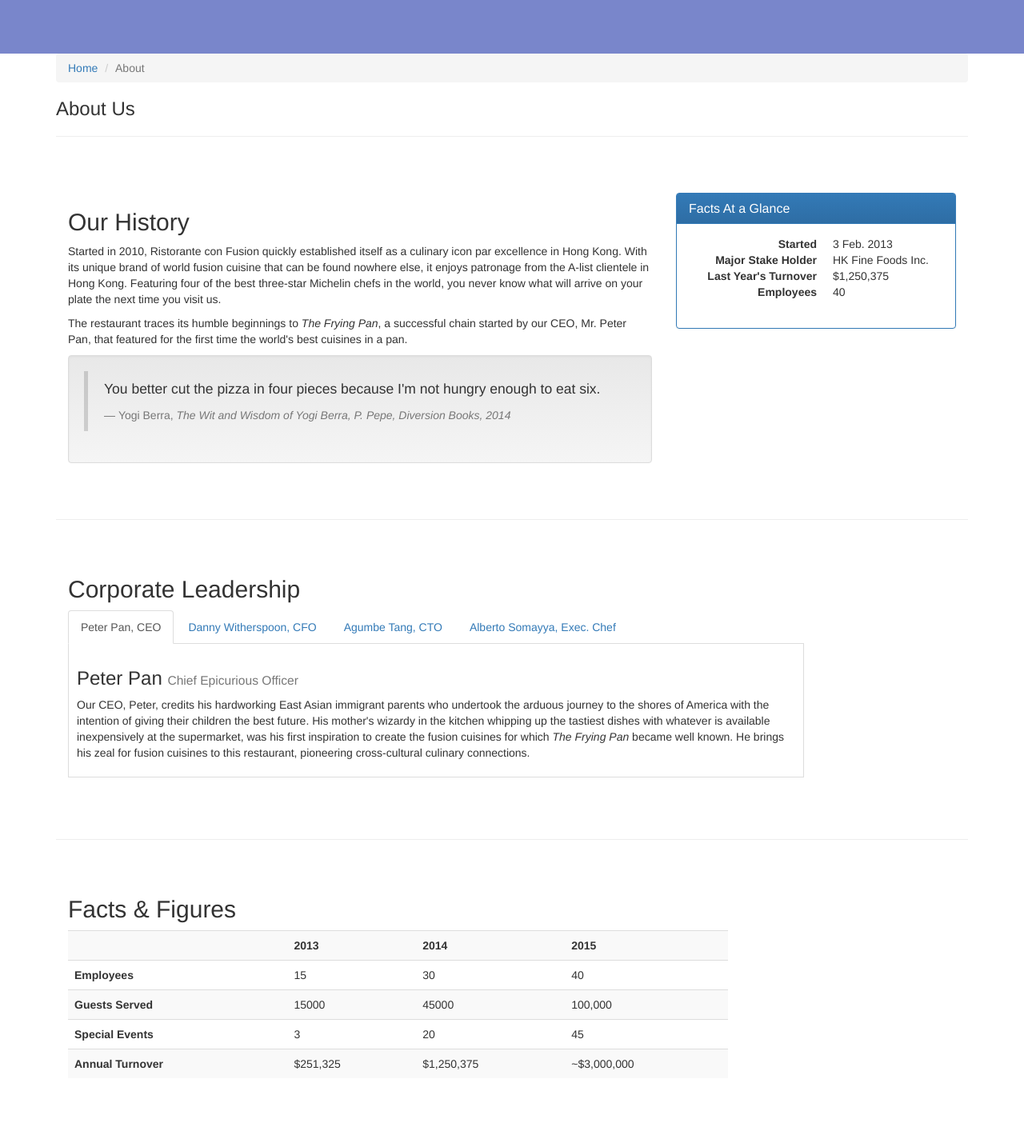
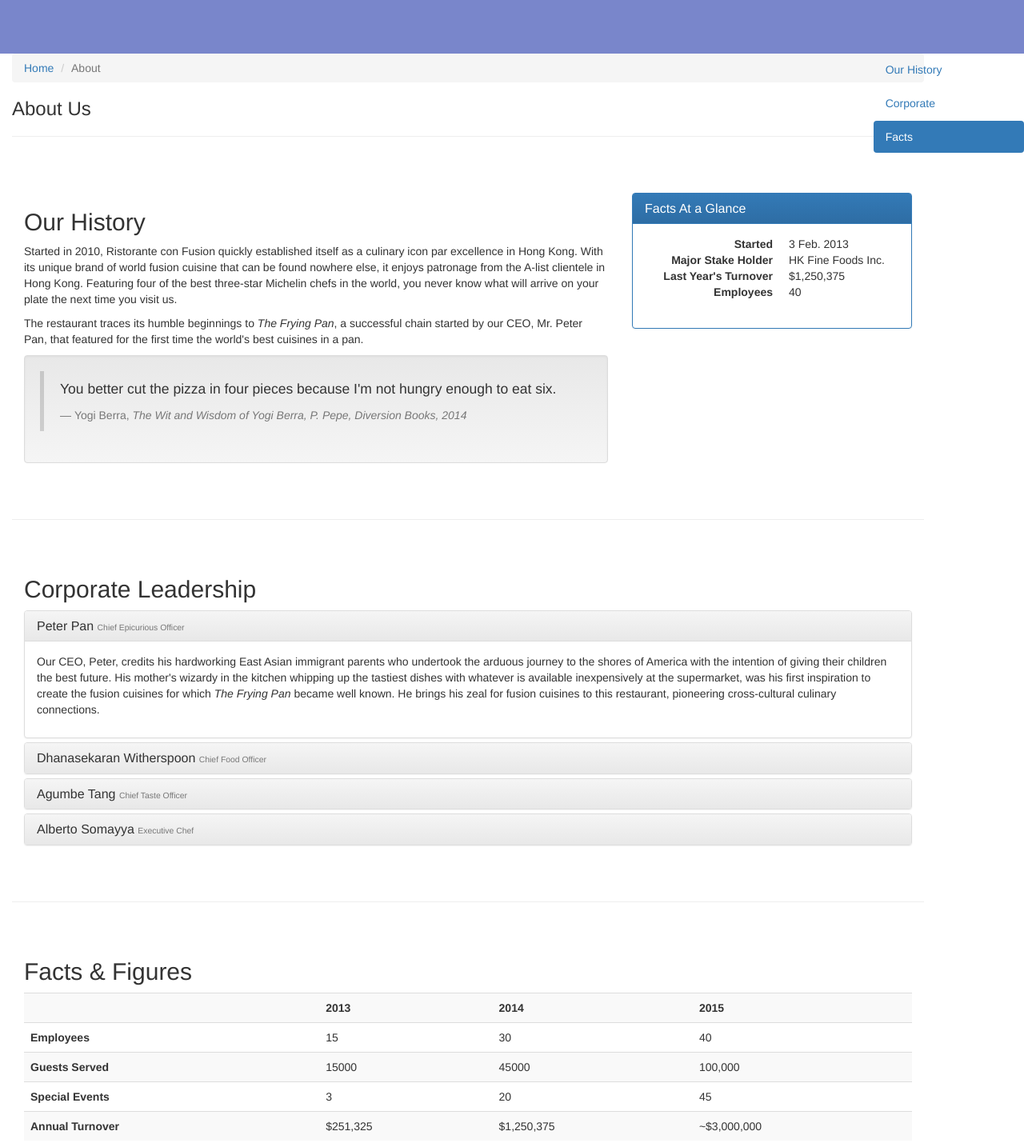
Before and after one commit to djhvscf/Coursera, a plain HTML site: page Front-End Web UI Frameworks and Tools/conFusion/aboutus.html in a window 1280 px wide. Shown: the part 392-1821 px from the top of the page at 80% size. Drawn offline with nearby package versions, Linux system fonts and the light colour scheme.

Commit message:
Using scrollspy

```diff
--- a/Front-End Web UI Frameworks and Tools/conFusion/aboutus.html
+++ b/Front-End Web UI Frameworks and Tools/conFusion/aboutus.html
@@ -23,7 +23,8 @@
     <![endif]-->
 </head>
 
-<body>
+<body data-spy="scroll" data-target="#myScrollspy" data-offset="200">
+
 	<nav class="navbar navbar-inverse navbar-fixed-top" role="navigation">
 			<div class="container">
 				<div class="navbar-header">
@@ -78,6 +79,8 @@
 				</div>
 			</div>
 		</header>
+	<div class="row">
+       <div class="col-xs-12 col-sm-10">
 		<div class="container">
 			<div>
 				<div>
@@ -92,8 +95,8 @@
 				</div>
 			</div>
 
-        <div class="row row-content">
-            <div class="col-xs-12 col-sm-8">
+			<div class="row row-content" id="history">
+				<div class="col-xs-12 col-sm-6 col-lg-8">
 					<h2>Our History</h2>
 					<p>Started in 2010, Ristorante con Fusion quickly established itself as a culinary icon par excellence in Hong Kong. With its unique brand of world fusion cuisine that can be found nowhere else, it enjoys patronage from the A-list clientele in Hong Kong.  Featuring four of the best three-star Michelin chefs in the world, you never know what will arrive on your plate the next time you visit us.</p>
 					<p>The restaurant traces its humble beginnings to <em>The Frying Pan</em>, a successful chain started by our CEO, Mr. Peter Pan, that featured for the first time the world's best cuisines in a pan.</p>
@@ -108,7 +111,7 @@
 					</blockquote>
 				</div>
 				</div>
-			<div class="col-xs-12 col-sm-4">
+				<div class="col-xs-12 col-sm-6 col-lg-4">
 					<div class="panel panel-primary">
 						<div class="panel-heading">
 							<h3 class="panel-title">Facts At a Glance</h3>
@@ -130,39 +133,74 @@
 			</div>
 
 
-        <div class="row row-content">
-            <div class="col-xs-12 col-sm-10">
+			<div class="row row-content" id="corporate">
+				<div class="col-xs-12">
 					<h2>Corporate Leadership</h2>
-				<ul class="nav nav-tabs" role="tablist">
-                    <li role="presentation" class="active">
-                    <a href="#peter" aria-controls="peter"
-                     role="tab" data-toggle="tab">Peter Pan, CEO</a></li>
-                    <li role="presentation"><a href="#danny"
-                     aria-controls="danny" role="tab"
-                     data-toggle="tab">Danny Witherspoon, CFO</a></li>
-                    <li role="presentation"><a href="#agumbe"
-                     aria-controls="agumbe" role="tab"
-                     data-toggle="tab">Agumbe Tang, CTO</a></li>
-                    <li role="presentation"><a href="#alberto"
-                     aria-controls="alberto" role="tab"
-                     data-toggle="tab">Alberto Somayya, Exec. Chef</a></li>
-                </ul>
-				<div class="tab-content">
-					<div role="tabpanel" class="tab-pane fade in active" id="peter">
-                        <h3>Peter Pan <small>Chief Epicurious Officer</small></h3>
+					<div class="panel-group" id="accordion" role="tablist" aria-multiselectable="true">
+
+						<div class="panel panel-default">
+							<div class="panel-heading" role="tab" id="headingPeter">
+								<h3 class="panel-title">
+									<a role="button" data-toggle="collapse"
+										 data-parent="#accordion" href="#peter"
+										 aria-expanded="true" aria-controls="peter">
+										Peter Pan <small>Chief Epicurious Officer</small></a>
+								</h3>
+							</div>
+							<div role="tabpanel" class="panel-collapse collapse in" id="peter" aria-labelledby="headingPeter">
+								<div class="panel-body">
 									<p>Our CEO, Peter, credits his hardworking East Asian immigrant parents who undertook the arduous journey to the shores of America with the intention of giving their children the best future. His mother's wizardy in the kitchen whipping up the tastiest dishes with whatever is available inexpensively at the supermarket, was his first inspiration to create the fusion cuisines for which <em>The Frying Pan</em> became well known. He brings his zeal for fusion cuisines to this restaurant, pioneering cross-cultural culinary connections.</p>
 								</div>
-					<div role="tabpanel" class="tab-pane fade" id="danny">
-						<h3>Dhanasekaran Witherspoon <small>Chief Food Officer</small></h3>
+							</div>
+						</div>
+
+						<div class="panel panel-default">
+							<div class="panel-heading" role="tab" id="headingDanny">
+								<h3 class="panel-title">
+									<a class="collapsed" role="button" data-toggle="collapse"
+										 data-parent="#accordion" href="#danny"
+										 aria-expanded="false" aria-controls="danny">
+										Dhanasekaran Witherspoon <small>Chief Food Officer</small></a>
+								</h3>
+							</div>
+							<div role="tabpanel" class="panel-collapse collapse"
+								 id="danny"    aria-labelledby="headingDanny">
+								<div class="panel-body">
 									<p>Our CFO, Danny, as he is affectionately referred to by his colleagues, comes from a long established family tradition in farming and produce. His experiences growing up on a farm in the Australian outback gave him great appreciation for varieties of food sources. As he puts it in his own words, <em>Everything that runs, wins, and everything that stays, pays!</em></p>
 								</div>
-					<div role="tabpanel" class="tab-pane fade" id="agumbe">
-						<h3>Agumbe Tang <small>Chief Taste Officer</small></h3>
+							</div>
+						</div>
+						<div class="panel panel-default">
+							<div class="panel-heading" role="tab" id="headingAgumbe">
+								<h3 class="panel-title">
+									<a class="collapsed" role="button" data-toggle="collapse"
+										 data-parent="#accordion" href="#agumbe"
+										 aria-expanded="false" aria-controls="agumbe">
+										Agumbe Tang <small>Chief Taste Officer</small></a>
+								</h3>
+							</div>
+							<div role="tabpanel" class="panel-collapse collapse"
+								 id="agumbe"    aria-labelledby="headingAgumbe">
+								<div class="panel-body">
 									<p>Blessed with the most discerning gustatory sense, Agumbe, our CFO, personally ensures that every dish that we serve meets his exacting tastes. Our chefs dread the tongue lashing that ensues if their dish does not meet his exacting standards. He lives by his motto, <em>You click only if you survive my lick.</em></p>
 								</div>
-					<div role="tabpanel" class="tab-pane fade" id="alberto">
-						<h3>Alberto Somayya <small>Executive Chef</small></h3>
+							</div>
+						</div>
+						<div class="panel panel-default">
+							<div class="panel-heading" role="tab" id="headingAlberto">
+								<h3 class="panel-title">
+									<a class="collapsed" role="button" data-toggle="collapse"
+										 data-parent="#accordion" href="#alberto"
+										 aria-expanded="false" aria-controls="alberto">
+										Alberto Somayya <small>Executive Chef</small></a>
+								</h3>
+							</div>
+							<div role="tabpanel" class="panel-collapse collapse"
+								 id="alberto"    aria-labelledby="headingAlberto">
+								<div class="panel-body">
 									<p>Award winning three-star Michelin chef with wide International experience having worked closely with whos-who in the culinary world, he specializes in creating mouthwatering Indo-Italian fusion experiences. He says, <em>Put together the cuisines from the two craziest cultures, and you get a winning hit! Amma Mia!</em></p>
+								</div>
+							</div>
 						</div>
 					</div>
 				</div>
@@ -171,8 +209,8 @@
 				</div>
 		   </div>
 
-	   <div class="row row-content">
-            <div class="col-xs-12 col-sm-9">
+		   <div class="row row-content" id="facts">
+				<div class="col-xs-12">
 					<h2>Facts &amp; Figures</h2>
 					<div class="table-responsive">
 					<table class="table table-striped">
@@ -261,6 +299,15 @@
 		<script src="https://ajax.googleapis.com/ajax/libs/jquery/1.11.3/jquery.min.js"></script>
 		<!-- Include all compiled plugins (below), or include individual files as needed -->
 		<script src="js/bootstrap.min.js"></script>
+       </div>
+	    <nav class="hidden-xs col-sm-2" id="myScrollspy">
+            <ul class="nav nav-pills nav-stacked" data-spy="affix" data-offset-top="400">
+                <li><a href="#history">Our History</a></li>
+                <li><a href="#corporate">Corporate</a></li>
+                <li><a href="#facts">Facts</a></li>
+            </ul>
+        </nav>
+   </div>
 </body>
 
 </html>
--- a/Front-End Web UI Frameworks and Tools/conFusion/css/mystyles.css
+++ b/Front-End Web UI Frameworks and Tools/conFusion/css/mystyles.css
@@ -72,3 +72,7 @@ body{
     border-bottom: 1px solid #ddd;
     padding: 10px;
 }
+
+.affix {
+    top:100px;
+}
```
Lines whose indentation alone changed are shown as unchanged.
